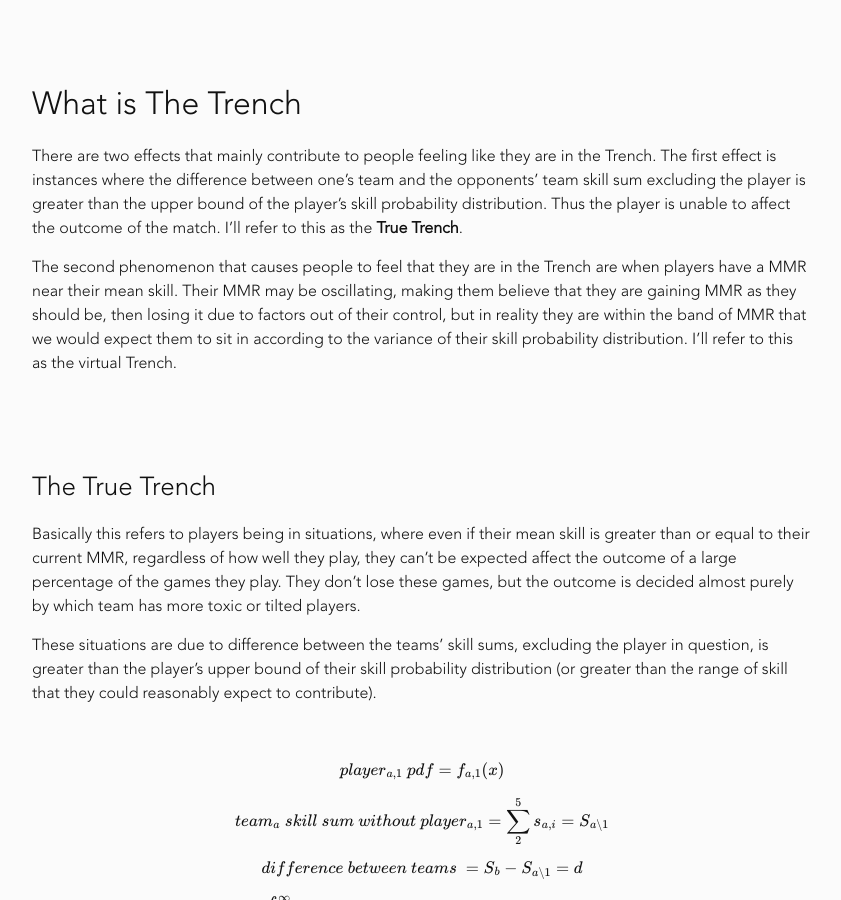
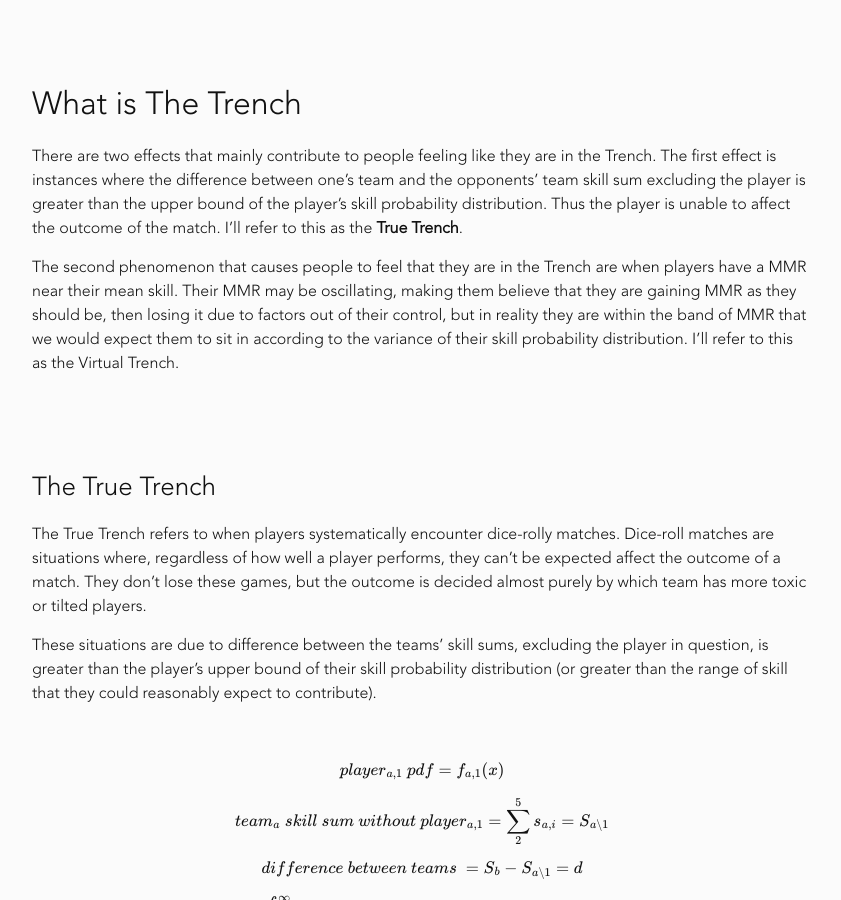
Before and after one commit to Buggy-Virus/buggy-virus.github.io, a Jekyll site: the page built from _posts/2017-10-3-tilt-toxicity-and-the-trench.markdown, in a window 1280 px wide and 900 px high, scrolled down 2736 px. Shown: the whole window, without its empty margins (218-1059 px from the left). Built offline with Jekyll 4.4.1, drawn with Linux system fonts in a browser that asks for light colours; formulas are drawn with MathJax 3; some of the changed text lies outside the part shown.

Commit message:
fixed some typos in tilt toxicity and the trench

```diff
--- a/_posts/2017-10-3-tilt-toxicity-and-the-trench.markdown
+++ b/_posts/2017-10-3-tilt-toxicity-and-the-trench.markdown
@@ -88,7 +88,7 @@ We are going to make skill numbers roughly correspond to MMR (This is the numeri
 
 There are two effects that mainly contribute to people feeling like they are in the Trench. The first effect is instances where the difference between one’s team and the opponents’ team skill sum excluding the player is greater than the upper bound of the player’s skill probability distribution. Thus the player is unable to affect the outcome of the match. I’ll refer to this as the **True Trench**.
 
-The second phenomenon that causes people to feel that they are in the Trench are when players have a MMR near their mean skill. Their MMR may be oscillating, making them believe that they are gaining MMR as they should be, then losing it due to factors out of their control, but in reality they are within the band of MMR that we would expect them to sit in according to the variance of their skill probability distribution. I’ll refer to this as the virtual Trench.
+The second phenomenon that causes people to feel that they are in the Trench are when players have a MMR near their mean skill. Their MMR may be oscillating, making them believe that they are gaining MMR as they should be, then losing it due to factors out of their control, but in reality they are within the band of MMR that we would expect them to sit in according to the variance of their skill probability distribution. I’ll refer to this as the Virtual Trench.
 
 &nbsp;
 
@@ -96,7 +96,7 @@ The second phenomenon that causes people to feel that they are in the Trench are
 
 ### The True Trench
 
-Basically this refers to players being in situations, where even if their mean skill is greater than or equal to their current MMR, regardless of how well they play, they can’t be expected affect the outcome of a large percentage of the games they play. They don’t lose these games, but the outcome is decided almost purely by which team has more toxic or tilted players.
+The True Trench refers to when players systematically encounter dice-rolly matches. Dice-roll matches are situations where, regardless of how well a player performs, they can’t be expected affect the outcome of a match. They don’t lose these games, but the outcome is decided almost purely by which team has more toxic or tilted players.
 
 These situations are due to difference between the teams’ skill sums, excluding the player in question, is greater than the player’s upper bound of their skill probability distribution (or greater than the range of skill that they could reasonably expect to contribute).
 
@@ -150,7 +150,7 @@ We are going to use this simple model that considers there to be a binary betwee
 
 The number of levels and tilt delta for each level would be unique for each player, but for the sake of simplicity, we are going to stick with our binary model.
 
-The last piece I’m going to add to this model, is how the player’s skill distribution is affected by how toxic they are. We are going to consider toxicity to be similar to tilt, it’s a binary where some games players are toxic and others they are not, and there is some probability as to whether they will be toxic in any given game. When they are toxic, it lowers their skill probability distribution by a toxicity delta. In reality, they are actually lowering the skill probability distributions of their teammates in the game, but we isolate the effect to their skill probability distribution to show that they are directly lowering their team’s skill sum in a game by being toxic.
+The last piece I’m going to add to this model is how the player’s skill distribution is affected by how toxic they are. We are going to consider toxicity to be similar to tilt, it’s a binary where some games players are toxic and others they are not, and there is some probability as to whether they will be toxic in any given game. When they are toxic, it lowers their skill probability distribution by a toxicity delta. In reality, they are actually lowering the skill probability distributions of their teammates in the game, but we isolate the effect to their skill probability distribution to show that they are directly lowering their team’s skill sum in a game by being toxic.
 
 <center><img src="/assets/tilt-toxicity-and-the-trench/graph-5.png" alt="Toxic" style="width:700px;height:350px;text-align:center;"></center>
 
@@ -254,7 +254,7 @@ With this fact, any rational player who is in a Trench is advantaged by choosing
 
 ### The Virtual Trench
 
-The virtual Trench has less of a mathematical explanation, and instead requires more psychological assumptions. Because the idea that players’ MMR have variance isn’t a crazy or particularly interesting idea, but there seem to be various factors that cause players to reject the idea that their fluctuations in MMR is simply variance, and instead it’s the effect of the Trench.
+The Virtual Trench has less of a mathematical explanation, and instead requires more psychological assumptions. Because the idea that players’ MMR have variance isn’t a crazy or particularly interesting idea, but there seem to be various factors that cause players to reject the idea that their fluctuations in MMR is simply variance, and instead it’s the effect of the Trench.
 
 This section is based on my observations and assumptions about how players tend to think, so I have to add a disclaimer that this isn’t nearly as concretely reasoned as the previous section, and I haven’t collected any data to back this up. This is just my take on the phenomenon.
 
@@ -284,7 +284,7 @@ $$ if\ MMR_i \geq per_i (s_i) \implies per_i (E (\Delta MMR)) \leq 0 $$
 
 This perception is probably reinforced by the nature of snowballing team based games like Dota 2. Every once in awhile you will stomp a game due to a mix of factors, such as picks, the other team having players on tilt, or just random chance throughout the game. If a player ends up being the main beneficiary of the stomp, by having the most kills or by playing a core at the time, they might attribute this success to their play. The set of games that are stomps reinforces in the player’s mind that they are a higher MMR player. Conversely, whenever they lose, due to the fact that Dota 2 is often more a game of which team makes less mistakes than which team has better execution, they are offered a slew of excuses for blaming teammates for the loss in order to shield their ego.
 
-Now literally everyone thinks they are better than their MMR, and those who really aren’t, are provided a nice excuse of the Trench to rationalize why their MMR sits around 3.3K generally, instead of 4.5K (something I used to do) (I’m not 4.5K now, I’m just, more realistic).
+Now literally everyone thinks they are better than their MMR. If they aren't they can use the Trench as a nice excuse to rationalize why their MMR sits around 3.3K generally, instead of 4.5K (something I used to do) (I’m not 4.5K now, I’m just, more realistic).
 
 &nbsp;
 
@@ -312,7 +312,7 @@ $$ per_i (p(w)) \neq p(w) $$
 
 $$ \mid per_i (p(w)) - p(w) \mid = much\ higher\ than\ you'd\ think $$
 
-<center><span style="font-size:14px;color:#828282;text-align:center;"> Block 7: A Simple Fact</span></center>
+<center><span style="font-size:14px;color:#828282;text-align:center;"> Block 6: A Simple Fact</span></center>
 
 &nbsp;
 
@@ -336,7 +336,7 @@ Last thing I want to note pertains to the example players I had Liam play with.
 
 $$ 0.05 \times 2200 + 0.05 \times 2700 + 0.9 \times 3700 = 3575 $$
 
-<center><span style="font-size:14px;color:#828282;text-align:center;"> Block 6: Well That Wasn't Too Hard </span></center>
+<center><span style="font-size:14px;color:#828282;text-align:center;"> Block 7: Well That Wasn't Too Hard </span></center>
 
 &nbsp;
 
```
Also changed, not shown: other parts of _posts/2017-10-3-tilt-toxicity-and-the-trench.markdown (+1 -1 lines).
